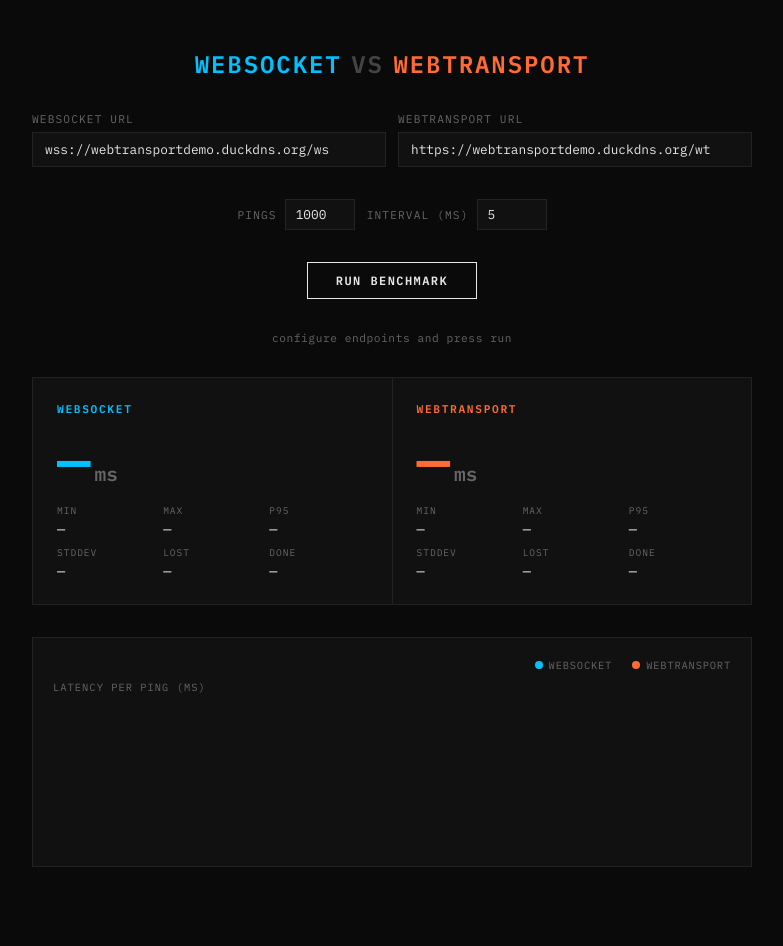
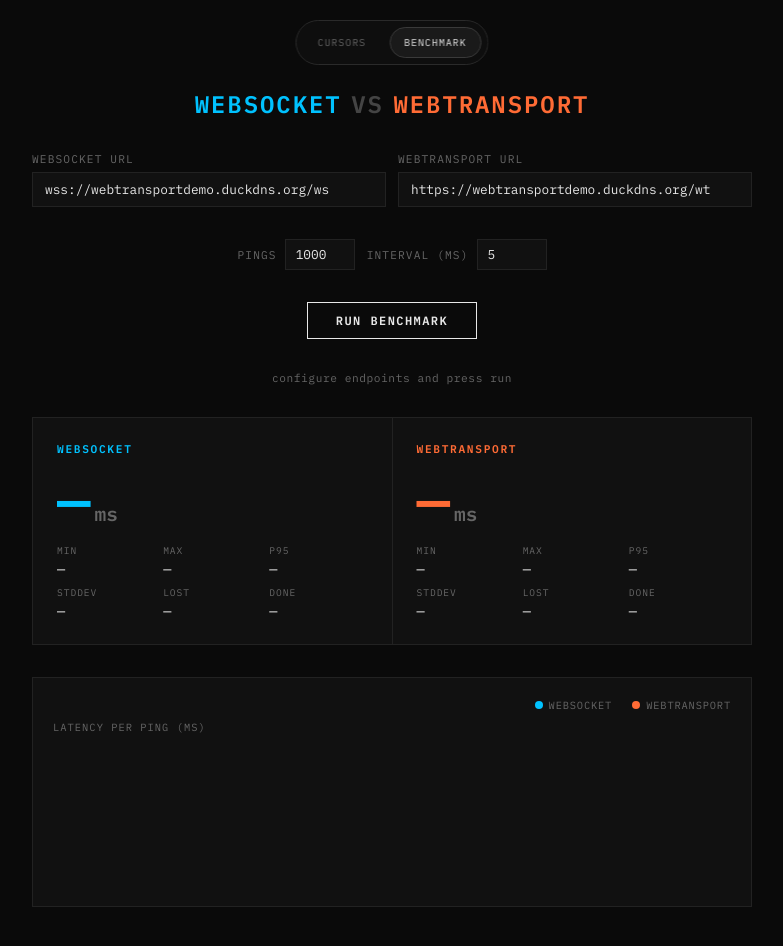
Before and after one commit to JonasJK/webtransport, a website: page static/bench.html in a window 1280 px wide. Shown: the whole page, without its empty margins (248-1031 px from the left). Before the commit the page ends 915 px from the top, so only its background shows below. Drawn offline with Linux system fonts and the light colour scheme.

Commit message:
add simple nav

```diff
--- a/static/bench.css
+++ b/static/bench.css
@@ -6,6 +6,8 @@
   --bg: #0a0a0a;
   --surface: #111;
   --border: #222;
+  --nav-bg: rgba(16, 16, 16, 0.78);
+  --nav-border: #2a2a2a;
   --ws: #00c2ff;
   --wt: #ff6b35;
   --muted: #444;
@@ -22,8 +24,47 @@ body {
   display: flex;
   flex-direction: column;
   align-items: center;
-  padding: 48px 24px;
+  padding: 88px 24px 48px;
   gap: 32px;
+}
+
+.top-nav {
+  position: fixed;
+  top: 20px;
+  left: 50%;
+  transform: translateX(-50%);
+  display: flex;
+  gap: 8px;
+  padding: 6px;
+  border: 1px solid var(--nav-border);
+  border-radius: 999px;
+  background: var(--nav-bg);
+  backdrop-filter: blur(12px);
+  z-index: 10;
+}
+
+.nav-link {
+  text-decoration: none;
+  color: var(--sub);
+  border: 1px solid transparent;
+  border-radius: 999px;
+  padding: 8px 14px;
+  font-family: 'IBM Plex Mono', monospace;
+  font-size: 0.62rem;
+  text-transform: uppercase;
+  letter-spacing: 0.1em;
+  transition: color 0.15s, border-color 0.15s, background 0.15s;
+}
+
+.nav-link:hover {
+  color: var(--text);
+  border-color: #333;
+}
+
+.nav-link.active {
+  color: var(--text);
+  border-color: #3a3a3a;
+  background: #1a1a1a;
 }
 
 header {
@@ -264,6 +305,19 @@ canvas {
 
 .buttons { display: flex; gap: 12px; }
 
+@media (max-width: 640px) {
+  body {
+    padding-top: 78px;
+  }
+  .top-nav {
+    top: 14px;
+  }
+  .nav-link {
+    padding: 7px 10px;
+    font-size: 0.58rem;
+  }
+}
+
 input[type=number] { -moz-appearance: textfield; appearance: textfield; }
 input[type=number]::-webkit-inner-spin-button,
 input[type=number]::-webkit-outer-spin-button { display: none; }
--- a/static/bench.html
+++ b/static/bench.html
@@ -7,6 +7,11 @@
 <link rel="stylesheet" href="/static/bench.css">
 </head>
 <body>
+
+<nav class="top-nav" aria-label="Primary">
+  <a class="nav-link" href="/">Cursors</a>
+  <a class="nav-link active" href="/static/bench.html">Benchmark</a>
+</nav>
 
 <header>
   <h1><span class="ws">WebSocket</span><span class="vs">vs</span><span class="wt">WebTransport</span></h1>
--- a/static/styles.css
+++ b/static/styles.css
@@ -8,6 +8,8 @@
     --bg: #111110;
     --hud-bg: rgba(20, 20, 19, 0.75);
     --hud-border: rgba(255, 255, 255, 0.07);
+    --nav-bg: rgba(17, 17, 16, 0.72);
+    --nav-border: rgba(255, 255, 255, 0.12);
     --text-dim: rgba(255, 255, 255, 0.3);
     --text: rgba(255, 255, 255, 0.85);
 }
@@ -19,6 +21,45 @@ html, body {
     overflow: hidden;
     cursor: none;
     font-family: "DM Mono", monospace;
+}
+
+.top-nav {
+    position: fixed;
+    top: 20px;
+    left: 50%;
+    transform: translateX(-50%);
+    display: flex;
+    gap: 8px;
+    padding: 6px;
+    border: 1px solid var(--nav-border);
+    background: var(--nav-bg);
+    backdrop-filter: blur(14px);
+    border-radius: 999px;
+    z-index: 360;
+}
+
+.nav-link {
+    text-decoration: none;
+    color: var(--text-dim);
+    border: 1px solid transparent;
+    border-radius: 999px;
+    padding: 8px 14px;
+    font-size: 10px;
+    letter-spacing: 0.08em;
+    text-transform: uppercase;
+    transition: color 0.18s, border-color 0.18s,
+        background-color 0.18s;
+}
+
+.nav-link:hover {
+    color: var(--text);
+    border-color: var(--hud-border);
+}
+
+.nav-link.active {
+    color: var(--text);
+    border-color: var(--nav-border);
+    background: rgba(255, 255, 255, 0.06);
 }
 
 canvas {
@@ -119,6 +160,16 @@ canvas {
     }
 }
 
+@media (max-width: 640px) {
+    .top-nav {
+        top: 14px;
+    }
+    .nav-link {
+        font-size: 9px;
+        padding: 7px 11px;
+    }
+}
+
 body {
     animation: fadein 0.6s ease both;
 }
```
Also changed, not shown: static/index.html (+4 -0 lines).
